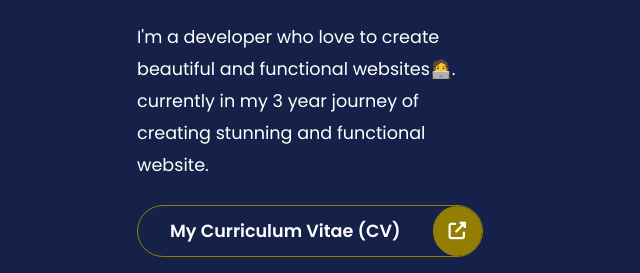
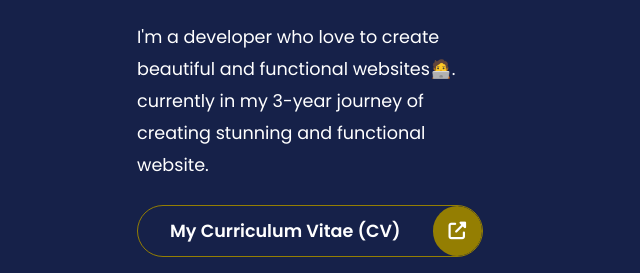
Before and after one commit to Apatakiti/portfolio, a plain HTML site: page index.html in a window 1280 px wide. Shown: the part 489-762 px from the top of the page, 503-1143 px from the left. Drawn offline with Linux system fonts and the light colour scheme.

Commit message:
Update index.html

```diff
--- a/index.html
+++ b/index.html
@@ -34,7 +34,7 @@
           </h1>
           <p>
             I'm a developer who love to create beautiful and functional
-            websites🧑‍💻. &#160; currently in my 3 year journey of creating
+            websites🧑‍💻. &#160; currently in my 3-year journey of creating
             stunning and functional website.
           </p>
 
```
